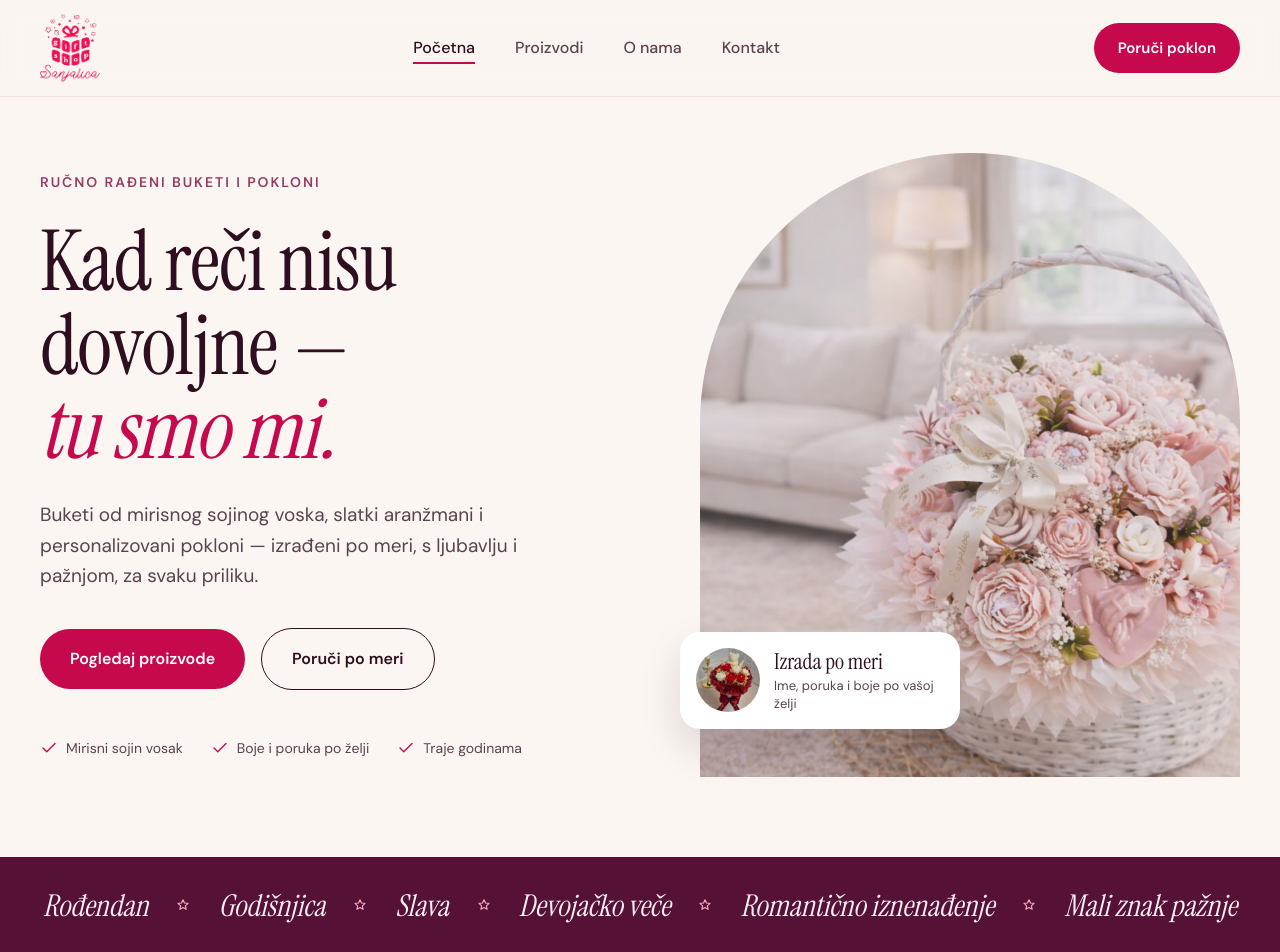
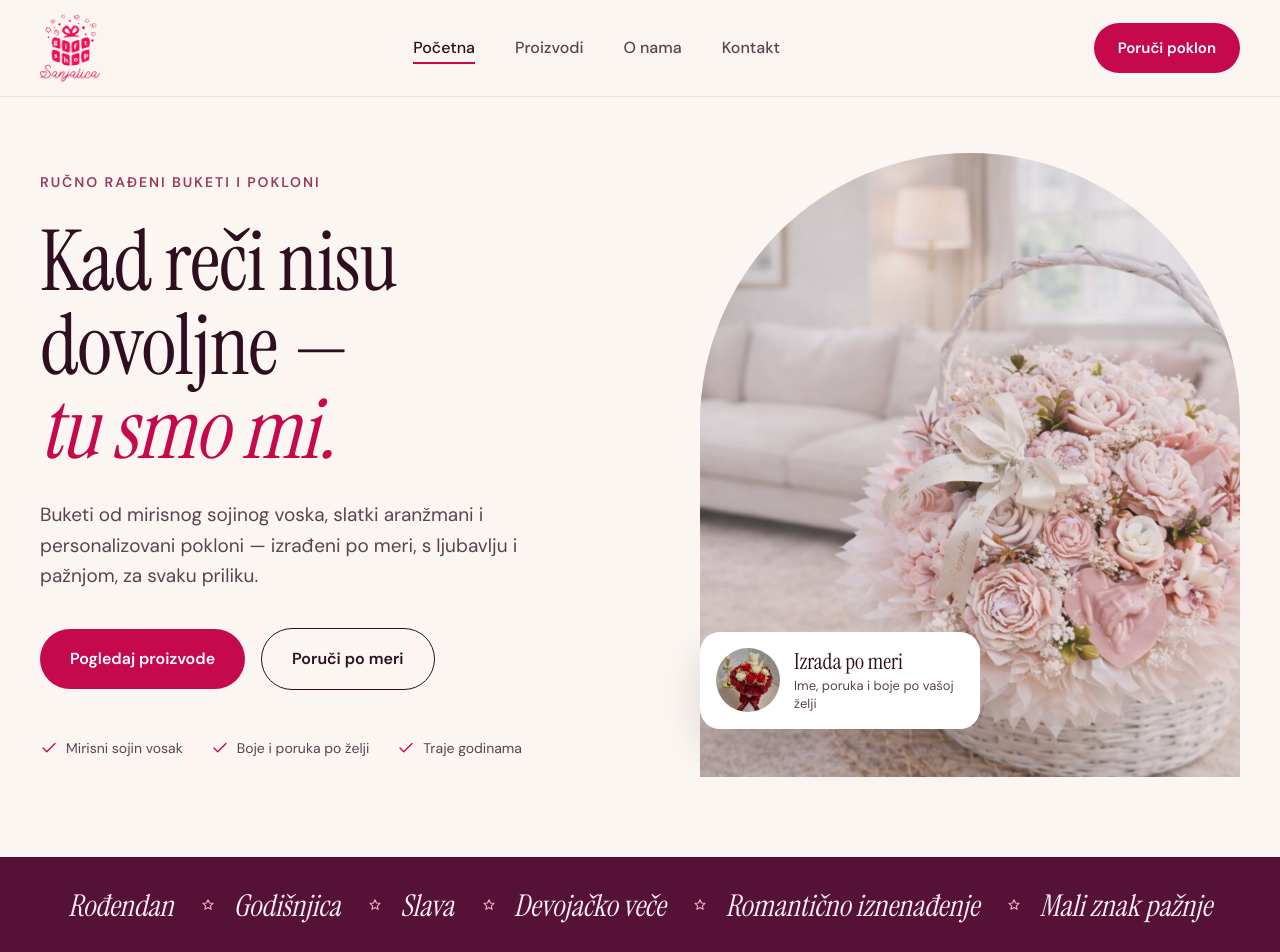
Before and after one commit to kasapinovandrej/SanjalicaWeb, a Next.js app: page / in a window 1280 px wide. Shown: the top 952 px of the page. Built offline with nearby package versions, Linux system fonts and the light colour scheme.

Commit message:
Fix mobile layouts and hero responsiveness
Wrap product filters, add animated mobile navigation drawer, prevent hero overlap at intermediate widths, and keep occasion labels readable across breakpoints.

```diff
--- a/app/proizvodi/page.tsx
+++ b/app/proizvodi/page.tsx
@@ -43,7 +43,7 @@ export default async function ProductsPage({
           />
 
           <nav aria-label="Kategorije">
-            <ul className="no-scrollbar -mx-5 flex gap-2.5 overflow-x-auto px-5">
+            <ul className="flex flex-wrap gap-2.5">
               {filters.map((f) => (
                 <li key={f.href} className="shrink-0">
                   <Link
--- a/components/Header.tsx
+++ b/components/Header.tsx
@@ -3,7 +3,7 @@
 import Image from "next/image";
 import Link from "next/link";
 import { usePathname } from "next/navigation";
-import { useState } from "react";
+import { useEffect, useState } from "react";
 import { Menu, X } from "lucide-react";
 import { navigation } from "@/lib/site";
 import ButtonLink from "./ui/ButtonLink";
@@ -18,6 +18,23 @@ export default function Header() {
   // posle navigacije se automatski zatvara.
   const [openOn, setOpenOn] = useState<string | null>(null);
   const open = openOn === pathname;
+
+  useEffect(() => {
+    if (!open) return;
+
+    const closeOnEscape = (event: KeyboardEvent) => {
+      if (event.key === "Escape") setOpenOn(null);
+    };
+
+    const previousOverflow = document.body.style.overflow;
+    document.body.style.overflow = "hidden";
+    window.addEventListener("keydown", closeOnEscape);
+
+    return () => {
+      document.body.style.overflow = previousOverflow;
+      window.removeEventListener("keydown", closeOnEscape);
+    };
+  }, [open]);
 
   return (
     <header className="sticky top-0 z-50 border-b border-line bg-cream/90 backdrop-blur-md">
@@ -74,11 +91,24 @@ export default function Header() {
         </button>
       </div>
 
-      {open && (
+      <button
+        type="button"
+        aria-label="Zatvori meni"
+        aria-hidden={!open}
+        tabIndex={-1}
+        onClick={() => setOpenOn(null)}
+        className={`absolute inset-x-0 top-full h-[calc(100dvh-72px)] bg-ink/35 transition-opacity duration-300 motion-reduce:transition-none md:hidden ${
+          open ? "opacity-100" : "pointer-events-none opacity-0"
+        }`}
+      />
       <nav
         id="mobilni-meni"
         aria-label="Mobilni meni"
-          className="border-t border-line bg-cream px-5 pt-4 pb-8 md:hidden"
+        aria-hidden={!open}
+        inert={!open}
+        className={`absolute top-full right-0 z-10 h-[calc(100dvh-72px)] w-[min(88vw,380px)] overflow-y-auto border-t border-line bg-cream px-6 pt-5 pb-8 shadow-2xl transition-transform duration-300 ease-out motion-reduce:transition-none md:hidden ${
+          open ? "translate-x-0" : "translate-x-full"
+        }`}
       >
         <ul className="flex flex-col">
           {navigation.map((item) => {
@@ -102,7 +132,6 @@ export default function Header() {
           Poruči poklon
         </ButtonLink>
       </nav>
-      )}
     </header>
   );
 }
--- a/components/Hero.tsx
+++ b/components/Hero.tsx
@@ -12,7 +12,7 @@ const highlights = [
 export default function Hero() {
   return (
     <section>
-      <Container className="grid items-center gap-6 pt-6 pb-12 lg:grid-cols-[580px_1fr] lg:gap-[60px] lg:pt-14 lg:pb-20">
+      <Container className="grid items-center gap-6 pt-6 pb-12 lg:grid-cols-[minmax(0,1.1fr)_minmax(0,1fr)] lg:gap-9 lg:pt-14 lg:pb-20 xl:grid-cols-[580px_1fr] xl:gap-[60px]">
         {/* Tekst */}
         <div className="order-2 flex flex-col gap-[22px] lg:order-1 lg:gap-7">
           <p className="eyebrow">Ručno rađeni buketi i pokloni</p>
@@ -42,14 +42,14 @@ export default function Hero() {
         </div>
 
         {/* Slika u obliku luka */}
-        <div className="relative order-1 lg:order-2 lg:h-[624px]">
-          <div className="relative h-[380px] w-full overflow-hidden rounded-t-full rounded-b-[20px] sm:h-[480px] lg:absolute lg:top-0 lg:right-0 lg:h-[624px] lg:w-[540px] lg:rounded-b-[28px]">
+        <div className="relative order-1 w-full lg:order-2 lg:aspect-[540/624] lg:h-auto lg:max-w-[540px] lg:justify-self-end">
+          <div className="relative h-[380px] w-full overflow-hidden rounded-t-full rounded-b-[20px] sm:h-[480px] lg:absolute lg:top-0 lg:right-0 lg:h-full lg:w-full lg:rounded-b-[28px]">
             <Image
               src="/assets/images/bg-light-rose.png"
               alt="Buket ruža od sojinog voska u beloj korpi"
               fill
               priority
-              sizes="(min-width: 1024px) 540px, 100vw"
+              sizes="(min-width: 1280px) 540px, (min-width: 1024px) 45vw, 100vw"
               className="object-cover object-[72%_50%]"
             />
           </div>
--- a/components/Occasions.tsx
+++ b/components/Occasions.tsx
@@ -5,16 +5,14 @@ import { StarIcon } from "./ui/icons";
 export default function Occasions() {
   return (
     <section aria-label="Prilike" className="bg-bordo text-[#fbeff3]">
-      <ul className="no-scrollbar flex h-16 items-center gap-[18px] overflow-x-auto px-5 font-serif text-[22px] whitespace-nowrap italic lg:h-24 lg:justify-center lg:gap-7 lg:text-[30px]">
-        {occasions.map((occasion, i) => (
-          <Fragment key={occasion}>
-            {i > 0 && (
-              <li aria-hidden="true" className="flex">
-                <StarIcon className="h-3 w-3 text-petal lg:h-3.5 lg:w-3.5" />
-              </li>
+      <ul className="flex flex-wrap items-center justify-center gap-x-4.5 gap-y-2 px-5 py-4 font-serif text-[22px] italic lg:h-24 lg:flex-nowrap lg:gap-x-4 lg:py-0 lg:text-[26px] xl:gap-7 xl:text-[30px]">
+        {occasions.map((occasion, index) => (
+          <li key={occasion} className="flex shrink-0 items-center gap-3 whitespace-nowrap xl:gap-4.5">
+            {index > 0 && (
+              <StarIcon className="h-3 w-3 text-petal lg:h-3.5 lg:w-3.5" />
             )}
-            <li>{occasion}</li>
-          </Fragment>
+            {occasion}
+          </li>
         ))}
       </ul>
     </section>
```
Lines whose indentation alone changed are shown as unchanged.
